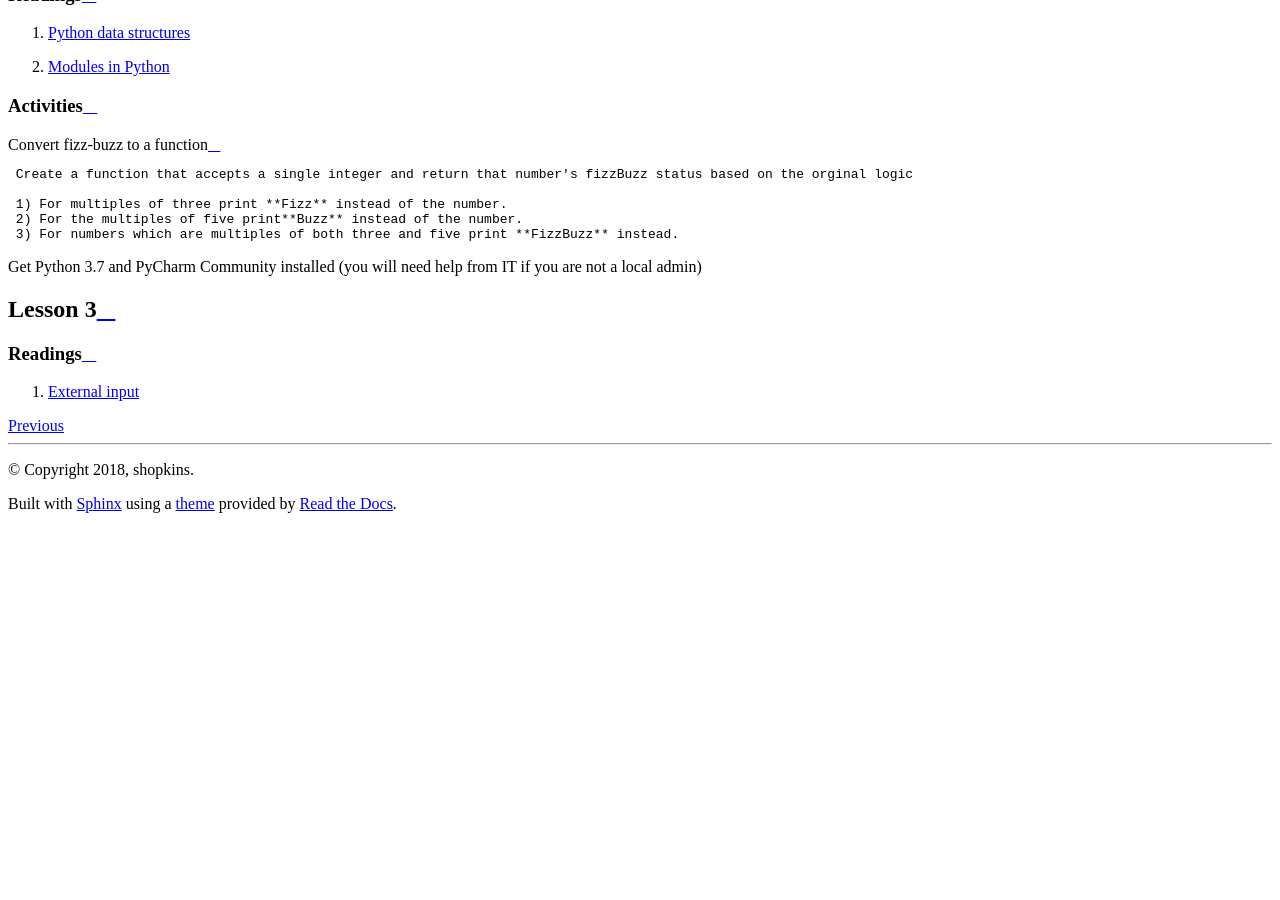
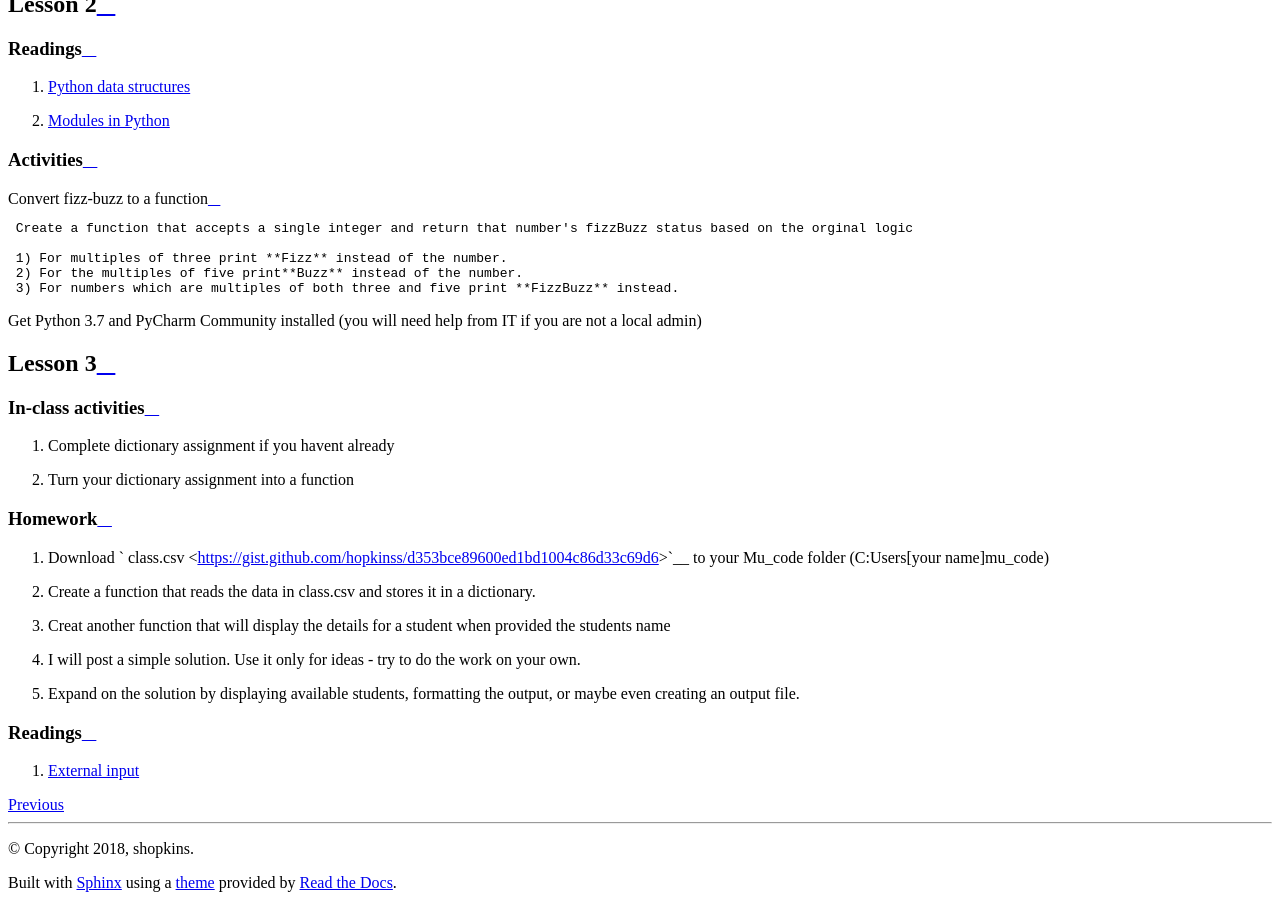
Before and after one commit to hopkinss/py_class, a Sphinx documentation site: the page built from source/assignments.rst, in a window 1280 px wide and 900 px high, scrolled down 2263 px. Built offline with Sphinx 7.4.7 and the Read the Docs theme 2.0.0, drawn with Linux system fonts in a browser that asks for light colours; before the commit the page ends 2784 px from its top, so only the background shows below that; some of the changed text lies outside the part shown.

```diff
--- a/source/assignments.rst
+++ b/source/assignments.rst
@@ -112,6 +112,19 @@ Get Python 3.7 and PyCharm Community installed (you will need help from IT if yo
 
 Lesson 3
 ----------------------
+In-class activities
++++++++++++++++++++++++++++
+#. Complete dictionary assignment if you havent already
+#. Turn your dictionary assignment into a function
+
+Homework
+++++++++++++++++++
+#. Download ` class.csv <https://gist.github.com/hopkinss/d353bce89600ed1bd1004c86d33c69d6>`__ to your Mu_code folder (C:\Users\[your name]\mu_code)
+#. Create a function that reads the data in class.csv and stores it in a dictionary.
+#. Creat another function that will display the details for a student when provided the students name
+#. I will post a simple solution. Use it only for ideas - try to do the work on your own.
+#. Expand on the solution by displaying available students, formatting the output, or maybe even creating an output file.
+
 
 
 Readings
--- a/source/index.rst
+++ b/source/index.rst
@@ -9,4 +9,5 @@ SeaGen Python Class
    Introduction <prereq>
    Lesson 01 <lesson01>
    Lesson 02 <lesson02>
+   Lesson 03 <lesson03>
    Assignments <assignments>
```
Also changed, not shown: source/lesson03.rst (added, +101 -0 lines).
